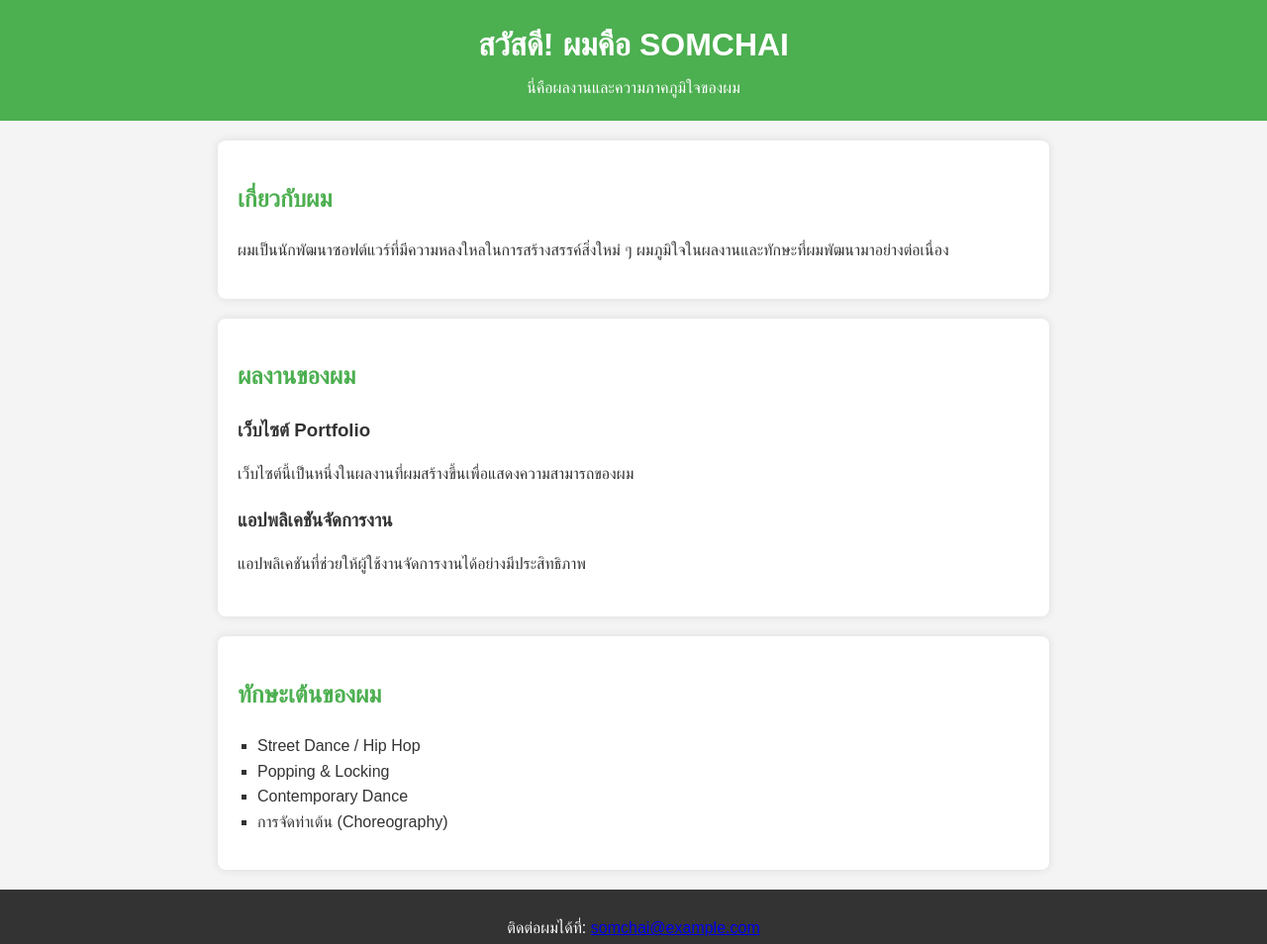
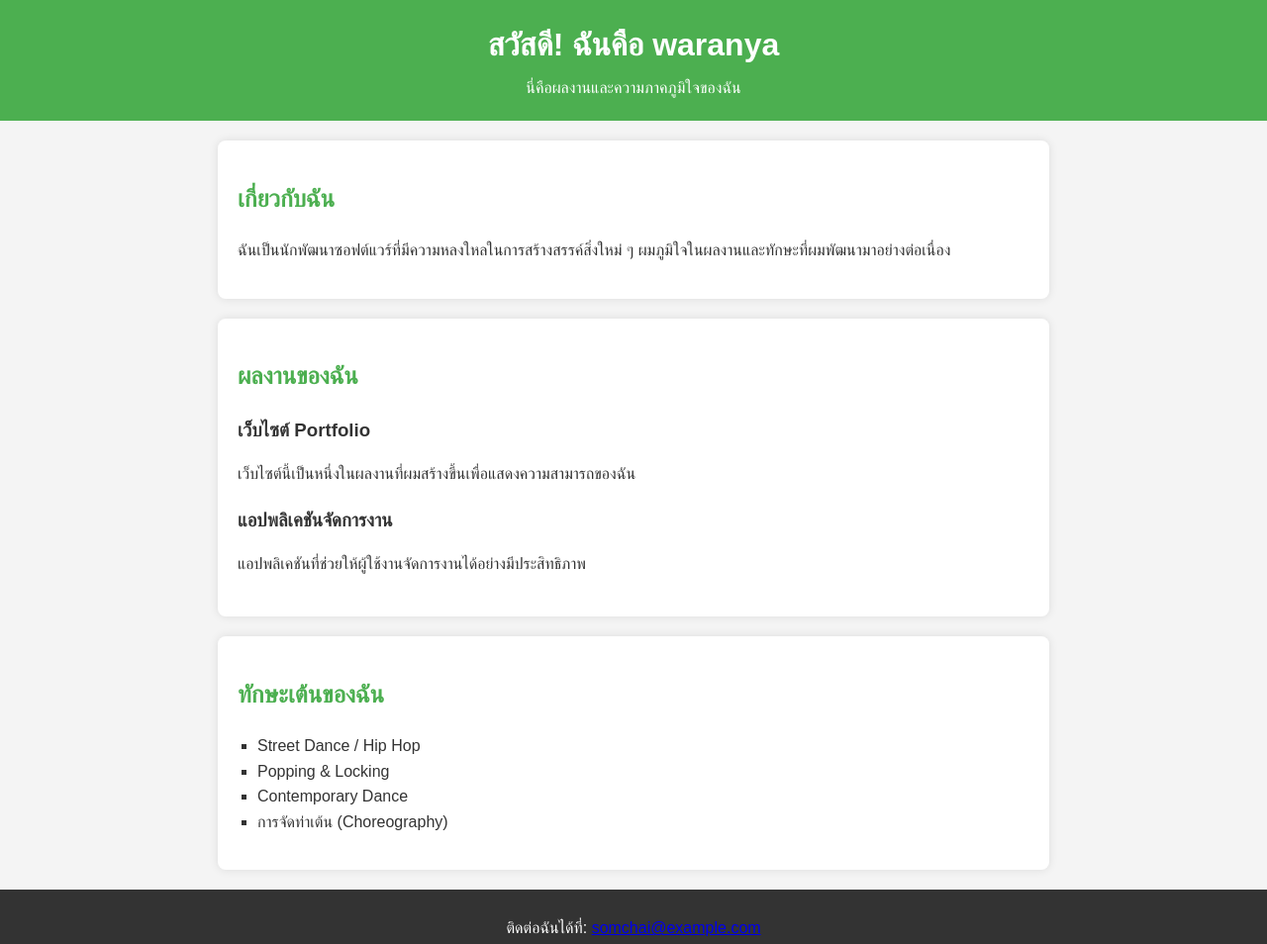
Before and after one commit to wunsen35/waranya35, a plain HTML site: page index.html in a window 1280 px wide. Shown: the top 954 px of the page at 99% size. Drawn offline with Linux system fonts and the light colour scheme.

Commit message:
Update index.html

```diff
--- a/index.html
+++ b/index.html
@@ -9,20 +9,20 @@
 </head>
 <body>
     <header>
-        <h1>สวัสดี! ผมคือ SOMCHAI</h1>
-        <p>นี่คือผลงานและความภาคภูมิใจของผม</p>
+        <h1>สวัสดี! ฉันคือ waranya</h1>
+        <p>นี่คือผลงานและความภาคภูมิใจของฉัน</p>
     </header>
 
     <section id="about">
-        <h2>เกี่ยวกับผม</h2>
-        <p>ผมเป็นนักพัฒนาซอฟต์แวร์ที่มีความหลงใหลในการสร้างสรรค์สิ่งใหม่ ๆ ผมภูมิใจในผลงานและทักษะที่ผมพัฒนามาอย่างต่อเนื่อง</p>
+        <h2>เกี่ยวกับฉัน</h2>
+        <p>ฉันเป็นนักพัฒนาซอฟต์แวร์ที่มีความหลงใหลในการสร้างสรรค์สิ่งใหม่ ๆ ผมภูมิใจในผลงานและทักษะที่ผมพัฒนามาอย่างต่อเนื่อง</p>
     </section>
 
     <section id="projects">
-        <h2>ผลงานของผม</h2>
+        <h2>ผลงานของฉัน</h2>
         <div class="project">
             <h3>เว็บไซต์ Portfolio</h3>
-            <p>เว็บไซต์นี้เป็นหนึ่งในผลงานที่ผมสร้างขึ้นเพื่อแสดงความสามารถของผม</p>
+            <p>เว็บไซต์นี้เป็นหนึ่งในผลงานที่ผมสร้างขึ้นเพื่อแสดงความสามารถของฉัน</p>
         </div>
         <div class="project">
             <h3>แอปพลิเคชันจัดการงาน</h3>
@@ -31,7 +31,7 @@
     </section>
 
     <section id="skills">
-        <h2>ทักษะเต้นของผม</h2>
+        <h2>ทักษะเต้นของฉัน</h2>
         <ul>
             <li>Street Dance / Hip Hop</li>
             <li>Popping & Locking</li>
@@ -41,7 +41,7 @@
     </section>
 
     <footer>
-        <p>ติดต่อผมได้ที่: <a href="mailto:somchai@example.com">somchai@example.com</a></p>
+        <p>ติดต่อฉันได้ที่: <a href="mailto:somchai@example.com">somchai@example.com</a></p>
         <p>&copy; <span id="year"></span> SOMCHAI. All rights reserved.</p>
     </footer>
 
```
